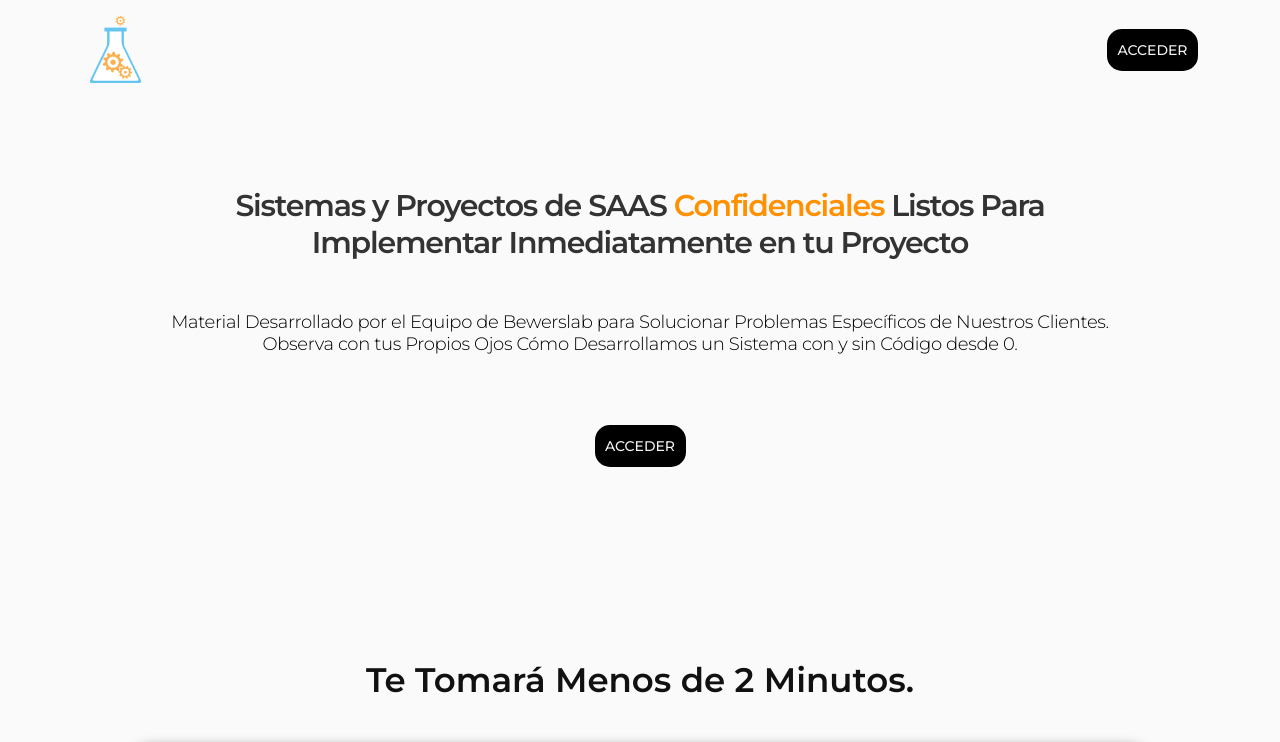
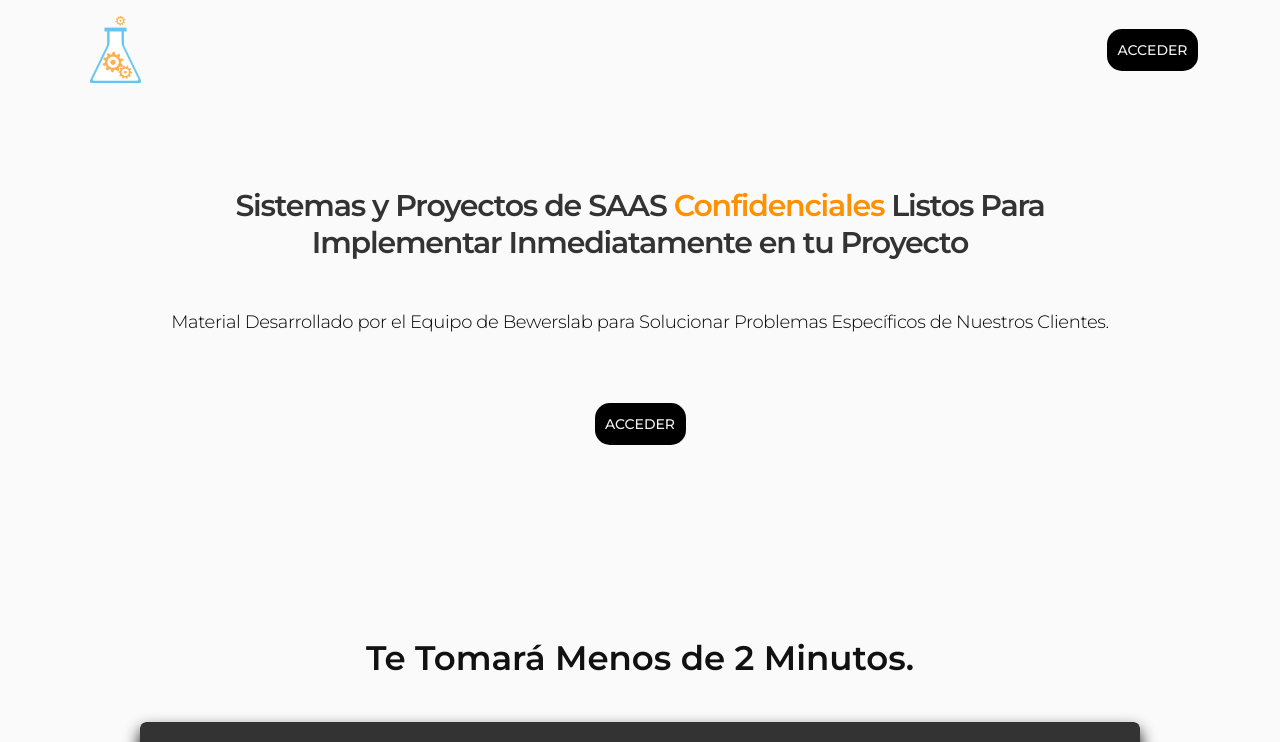
Before and after one commit to danielspiri/web3, a React (Vite) app: page / in a window 1280 px wide. Shown: the top 742 px of the page. Built offline with nearby package versions, Linux system fonts and the light colour scheme; grey boxes are pictures that could not be loaded.

Commit message:
Update FrameComponent2.tsx

```diff
--- a/src/components/FrameComponent2.tsx
+++ b/src/components/FrameComponent2.tsx
@@ -53,7 +53,7 @@ const FrameComponent2: FunctionComponent<FrameComponent2Type> = ({
                 Material Desarrollado por el Equipo de Bewerslab para Solucionar
                 Problemas Específicos de Nuestros Clientes.
               </span>
-              <span className="block">{`Observa con tus Propios Ojos Cómo Desarrollamos un Sistema con y sin Código desde 0. `}</span>
+              <span className="block">{` `}</span>
             </span>
           </p>
         </div>
```
